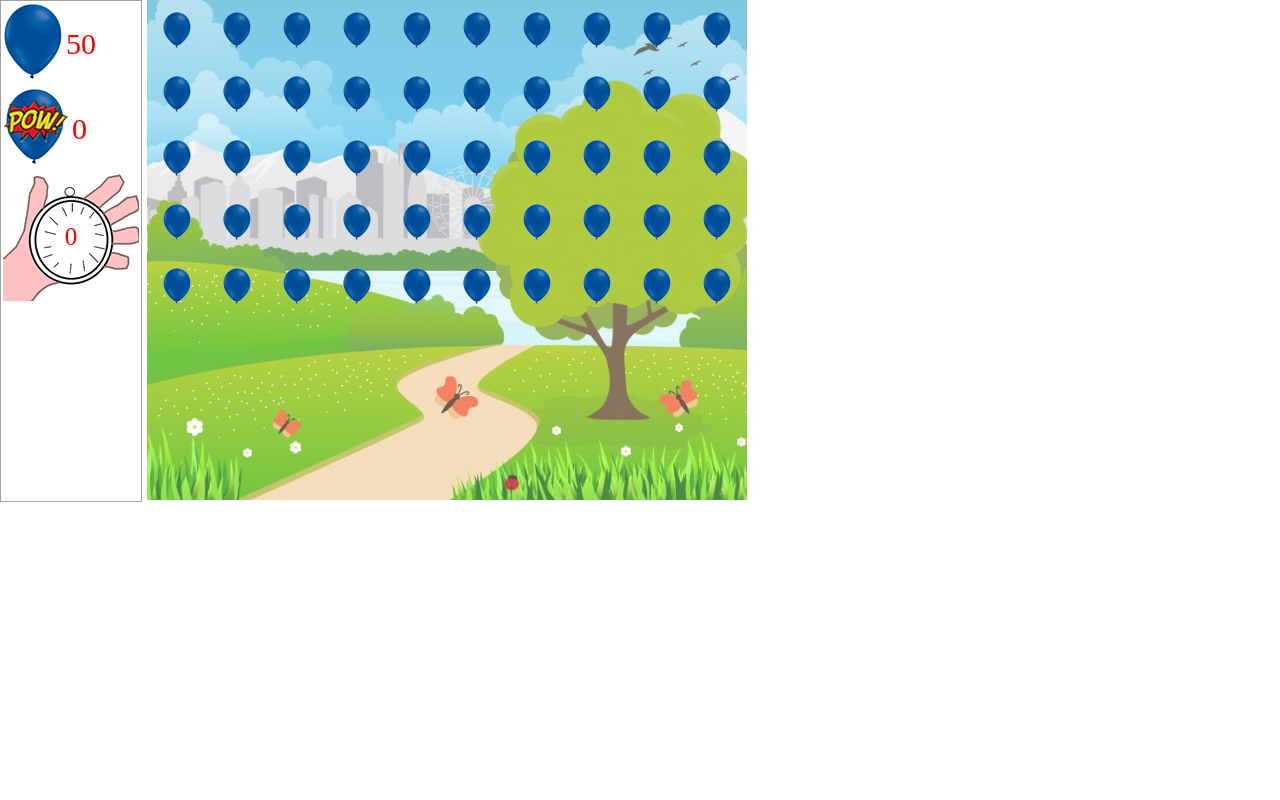
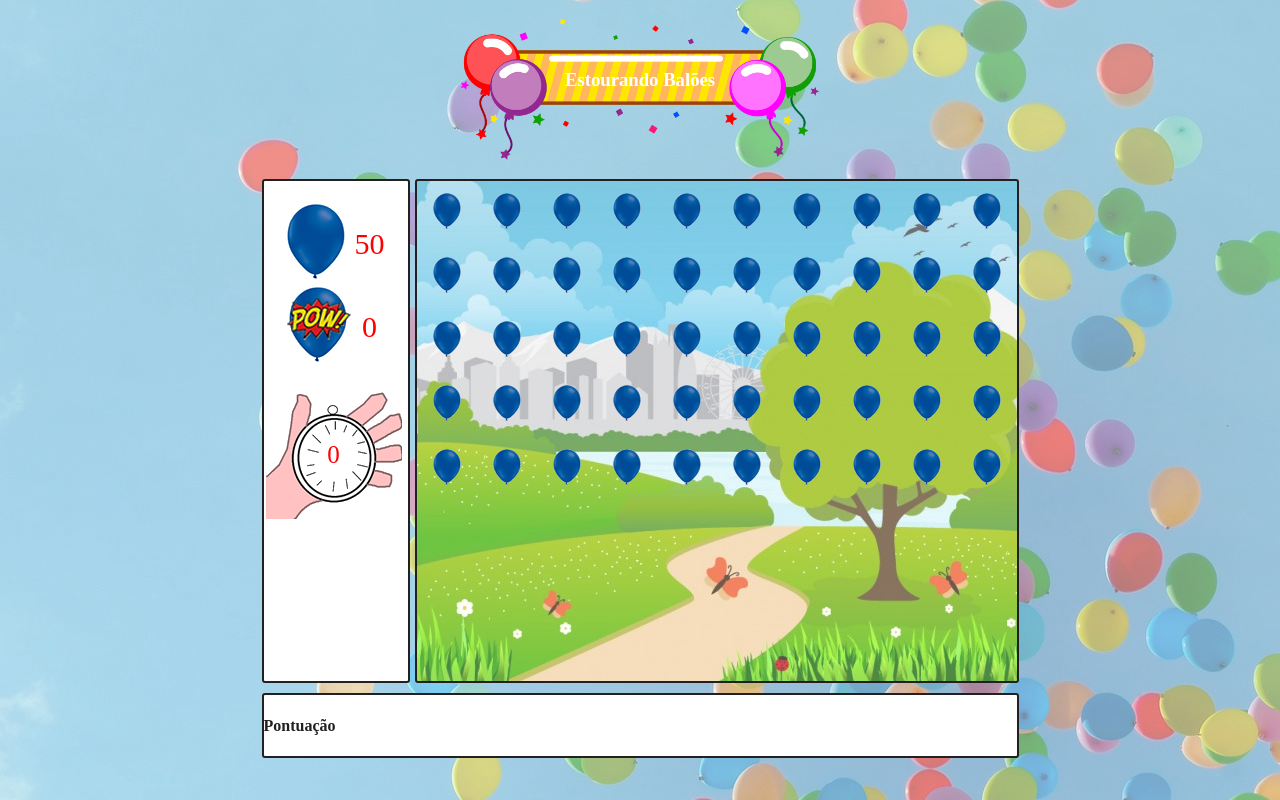
Before and after one commit to RodrigoPresa/estourando_baloes, a plain HTML site: page jogo.html in a window 1280 px wide. Drawn offline with Linux system fonts and the light colour scheme.

Commit message:
Criado o CSS da jogo.html

```diff
--- a/estilo.css
+++ b/estilo.css
@@ -1,4 +1,4 @@
-/* --- TELA INICIAL --- */
+
 html {
     min-height: 100%;
     height: 100%;
@@ -9,6 +9,16 @@ body {
     height: 100%;
     position: relative;
     z-index: 5;
+}
+
+h1 {
+    font-family: 'Optima', sans-serif;
+    font-size: 3.5em;
+    padding-bottom: 60px;
+}
+
+h2 {
+    padding-right: 5px;
 }
 
 .bg-body {
@@ -25,6 +35,8 @@ body {
     height: 100%;
 }
 
+/* --- TELA INICIAL --- */
+
 .bg-titulo {
     background: url('imagens/background-titulo.png');
     background-position: bottom;
@@ -33,28 +45,38 @@ body {
     padding: 200px;
 }
 
-h1 {
-    font-family: 'Optima', sans-serif;
-    font-size: 3.5em;
-    padding-bottom: 60px;
-
-}
-
 .centralizado{
     display: flex;
-    align-items: center;
     justify-content: center;
 }
 
 /* --- TELA JOGO --- */
+
+.bg-titulo-pequeno {
+    background: url('imagens/background-titulo.png');
+    background-position: bottom;
+    background-repeat: no-repeat;
+    background-size: contain;
+    padding: 50px;
+    text-align: center;
+}
+
+.container h3 {
+    padding-bottom: 20px;
+}
 
 .pontuacao  {
     float: left;
     width: auto;
     height: 500px;
     background: #fff;
-    border: solid 1px #a2a2a2;
+    border: solid 2px #222020;
+    border-radius: 3px;
     margin-right: 5px;
+}
+
+.baloes {
+    padding: 20px;
 }
 
 .cenario {
@@ -62,7 +84,11 @@ h1 {
     width: 600px;
     height: 500px;
     background: url('imagens/cenario.png');
+    background-color: #fff;
     background-position: bottom;
+    border: solid 2px #222020;
+    border-radius: 3px;
+    margin-bottom: 10px;
 }
 
 .pontuacao_baloes {
@@ -82,3 +108,11 @@ h1 {
     color: red;
     font-size: 25px;
 }
+
+.info {
+    clear: both;
+    border: solid 2px #222020;
+    border-radius: 3px;
+    background-color: #fff;
+    color: #222020;
+}
--- a/jogo.html
+++ b/jogo.html
@@ -1,5 +1,6 @@
 <!DOCTYPE HTML>
 <html lang="pt-br">
+
 <head>
 	<meta charset="UTF-8">
 
@@ -9,17 +10,20 @@
 
 </head>
 
-	<body onload="iniciaJogo()">
+<body onload="iniciaJogo()" class="centralizado">
+	<div class="bg-body"></div>
+	<div class="container">
+		<div class="bg-titulo-pequeno">
+			<h3>Estourando Balões</h3>
+		</div>
 		<div class="pontuacao">
-			<table>
+			<table class="baloes">
 				<tr>
 					<td><img src="imagens/balao_azul_grande.png"></td>
 					<td class="pontuacao_baloes">
 						<span id="baloes_inteiros"></span>
 					</td>
 				</tr>
-			</table>
-			<table>
 				<tr>
 					<td><img src="imagens/balao_azul_grande_estourado.png"></td>
 					<td class="pontuacao_baloes">
@@ -35,9 +39,12 @@
 				</tr>
 			</table>
 		</div>
-		<div class="cenario" id="cenario">
+		<div class="cenario" id="cenario"></div>
+		<div class="info">
+			<h4>Pontuação</h4>
+		</div>
+	</div>
 
-		</div>
 </body>
 
 </html>
--- a/jogo.js
+++ b/jogo.js
@@ -6,7 +6,7 @@ function iniciaJogo() {
     var tempo_segundos = 0;
 
     if(nivel_jogo == 1){//facil = 120 segundos
-        tempo_segundos = 120;
+        tempo_segundos = 90;
     }
     if(nivel_jogo == 2){//normal = 60 segundos
         tempo_segundos = 60;
@@ -84,7 +84,8 @@ function pontuacao(acao){
 
 function situacao_jogo(baloes_inteiros){
     if(baloes_inteiros == 0){
-        alert('Parabéns! Você conseguiu estourar todos os balões a tempo!');
+        //alert('Parabéns! Você conseguiu estourar todos os balões a tempo!');
+
         parar_jogo();
     }
 }
```
Lines whose indentation alone changed are shown as unchanged.
